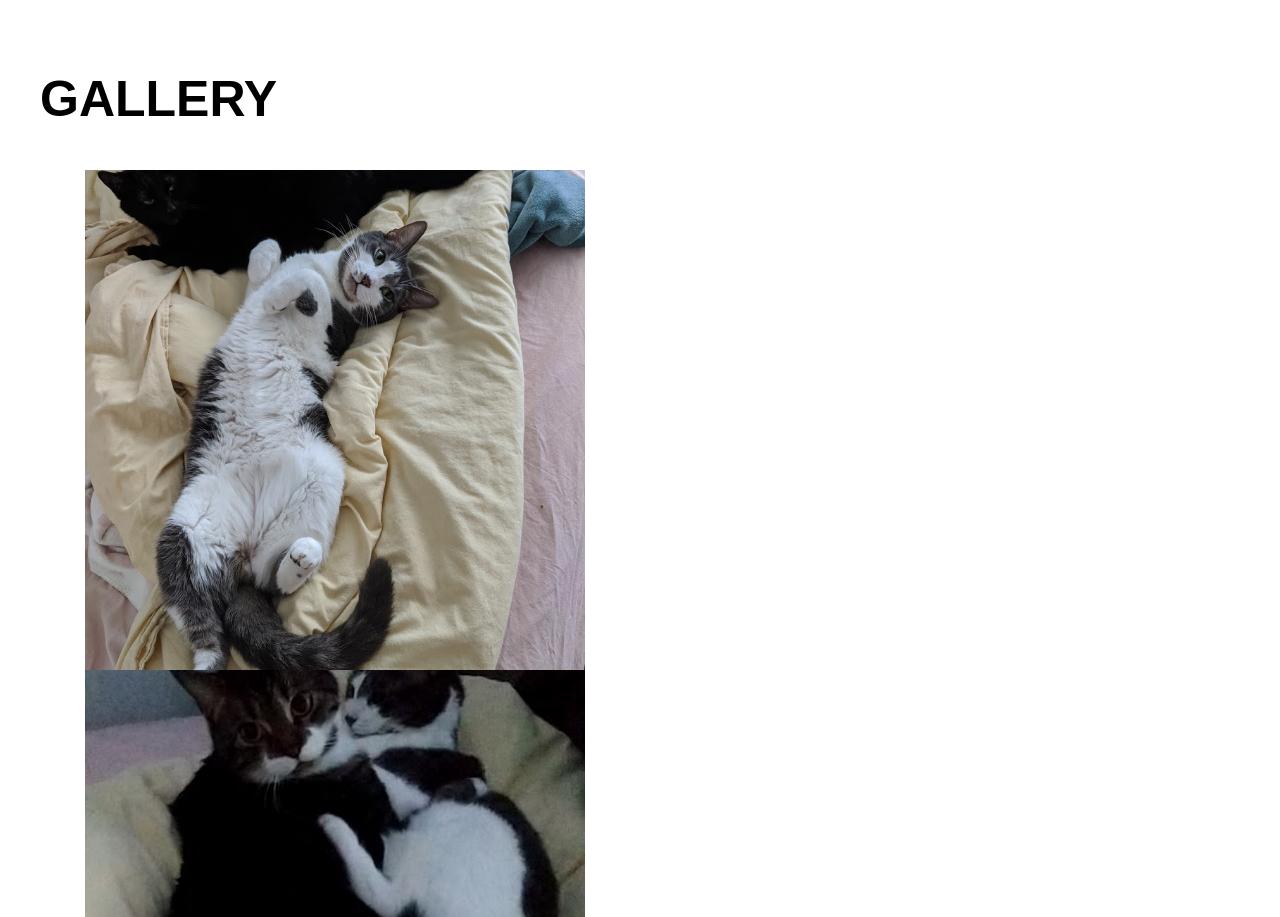
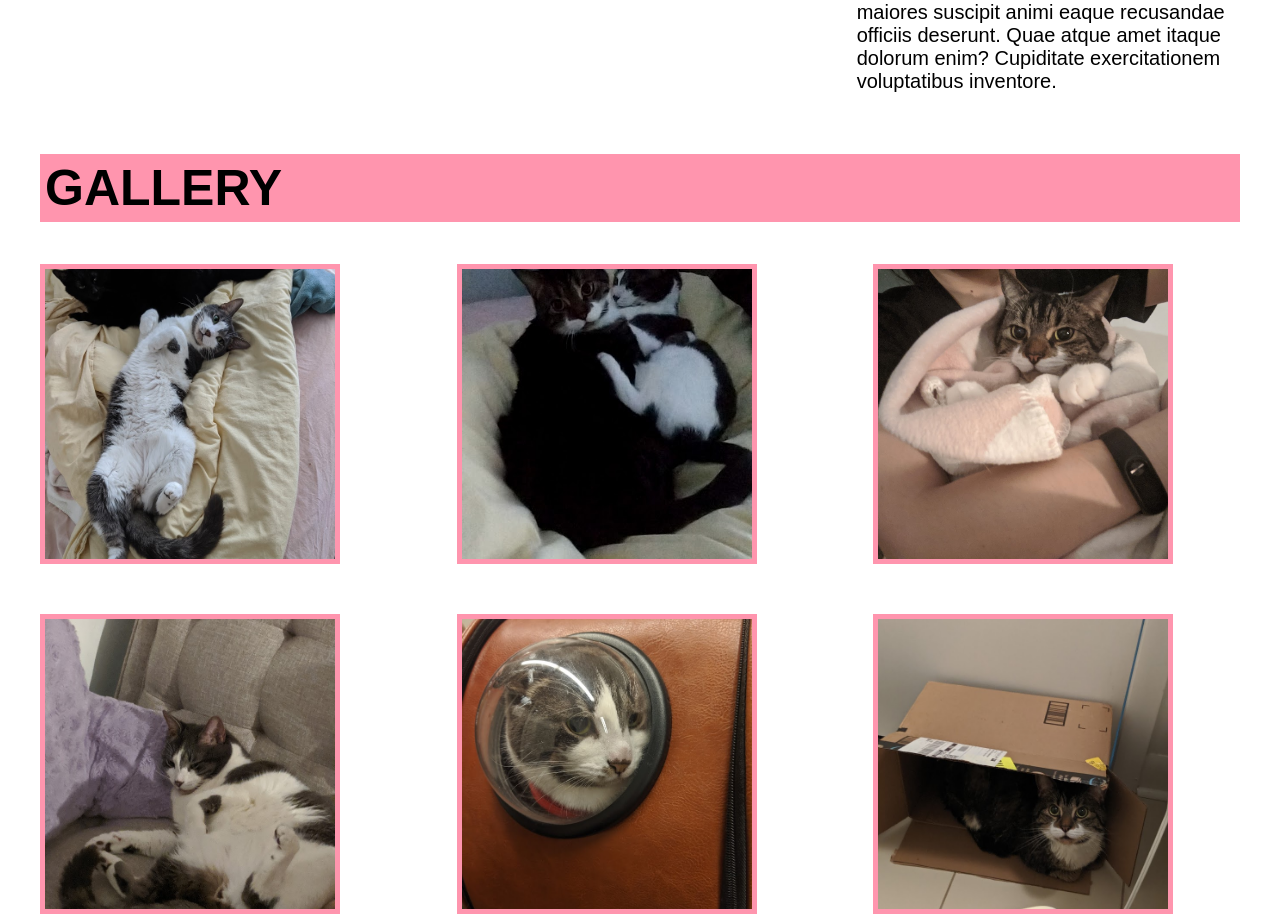
Before and after one commit to nuggetsnegin/myCatsFansite, a plain HTML site: page index.html in a window 1280 px wide. Shown: the part 1541-2458 px from the top of the page. Drawn offline with Linux system fonts and the light colour scheme.

Commit message:
grid fix

```diff
--- a/index.html
+++ b/index.html
@@ -10,7 +10,7 @@
   <body>
     <div class="wrapper">
       <header class="header">
-        <h1>Jiro Jiji Redd Fansite</h1>
+        <h1>✨Jiro Jiji Redd Fansite✨</h1>
         <nav class="flex-nav">
           <ul>
             <li><a href="#">about jiro</a></li>
@@ -100,7 +100,8 @@
             </p>
           </div>
         </aside>
-
+      </div>
+      <!--grid-->
       <section class="gallery">
         <h2>Gallery</h2>
         <div class="galleryFlex">
@@ -118,9 +119,8 @@
         </div>
       </section>
     </div>
-    </div>
     <!--wrapper-->
 
-    <footer>Made by Negin &copy;2020</footer>
+    <footer>🍑Made by Negin &copy; 2020 🍑</footer>
   </body>
 </html>
--- a/sass/_main.scss
+++ b/sass/_main.scss
@@ -26,6 +26,8 @@ h1 {
 h2 {
   font-size: 5rem;
   text-transform: uppercase;
+  background: $accent-color;
+  padding: 5px;
 }
 
 nav {
@@ -62,24 +64,10 @@ img {
   height: 20%;
 }
 
-.galleryFlex {
-  display: flex;
-  flex-wrap: wrap;
-  flex-direction: row;
-  justify-content: space-evenly;
-  // flex: 1;
-
-  img {
-    height: 500px;
-    width: 500px;
-    object-fit: cover;
-  }
-}
-
 .grid {
   display: grid;
-  grid-template-columns: repeat(2, 1fr);
-  gap: 20px;
+  grid-template-columns: 2fr 1fr;
+  gap: 50px;
 
   .profilePic {
     border-radius: 50%;
@@ -89,6 +77,19 @@ img {
   }
 }
 
+.galleryFlex {
+  display: grid;
+  grid-template-columns: repeat(3, 1fr);
+  gap: 50px;
+
+  img {
+    height: 300px;
+    width: 300px;
+    object-fit: cover;
+    border: 5px solid $accent-color;
+  }
+}
+
 footer {
   margin-top: 20px;
   background: $accent-color;
```
Also changed, not shown: styles/style.css. Lines whose indentation alone changed are shown as unchanged.
